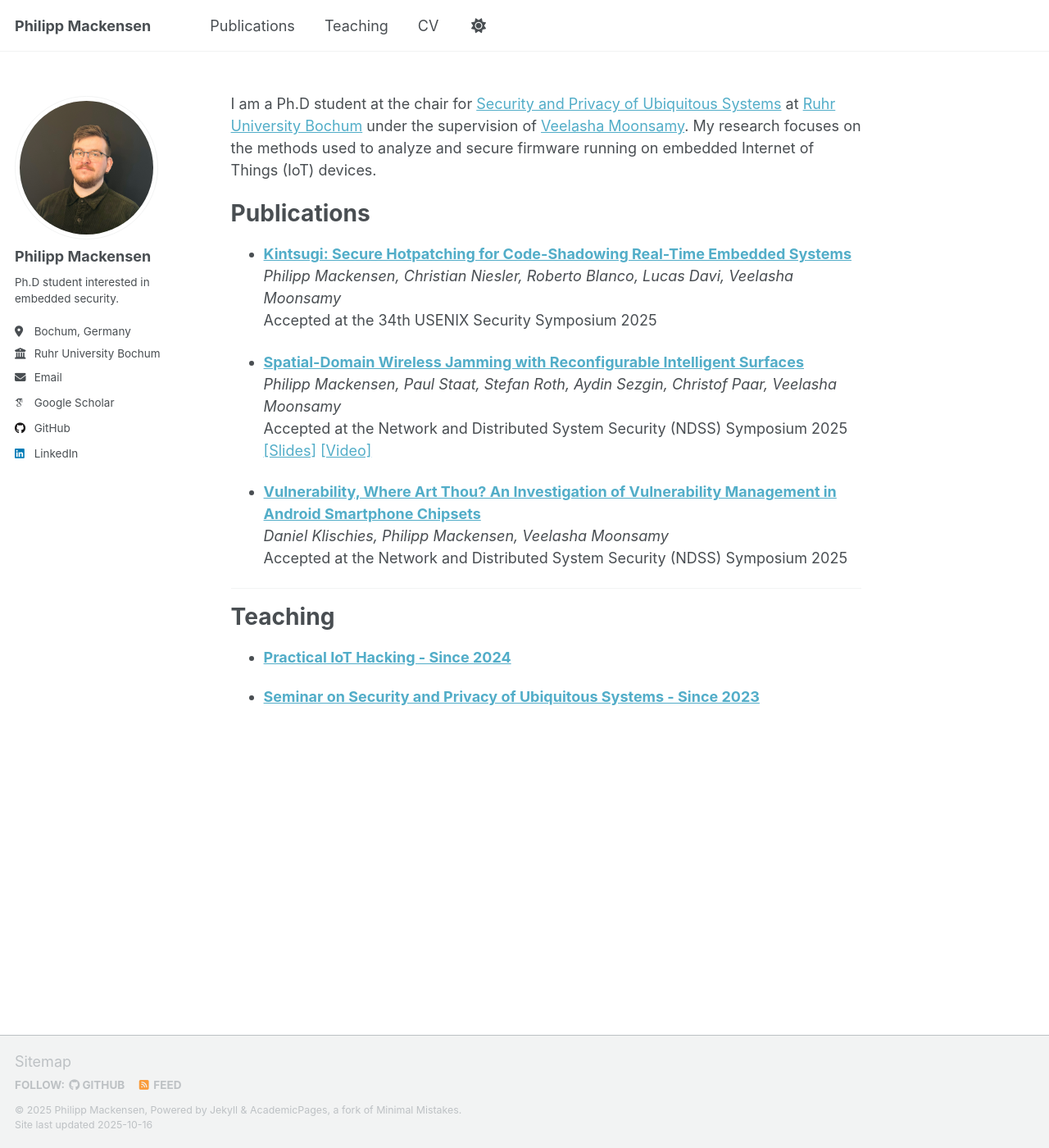
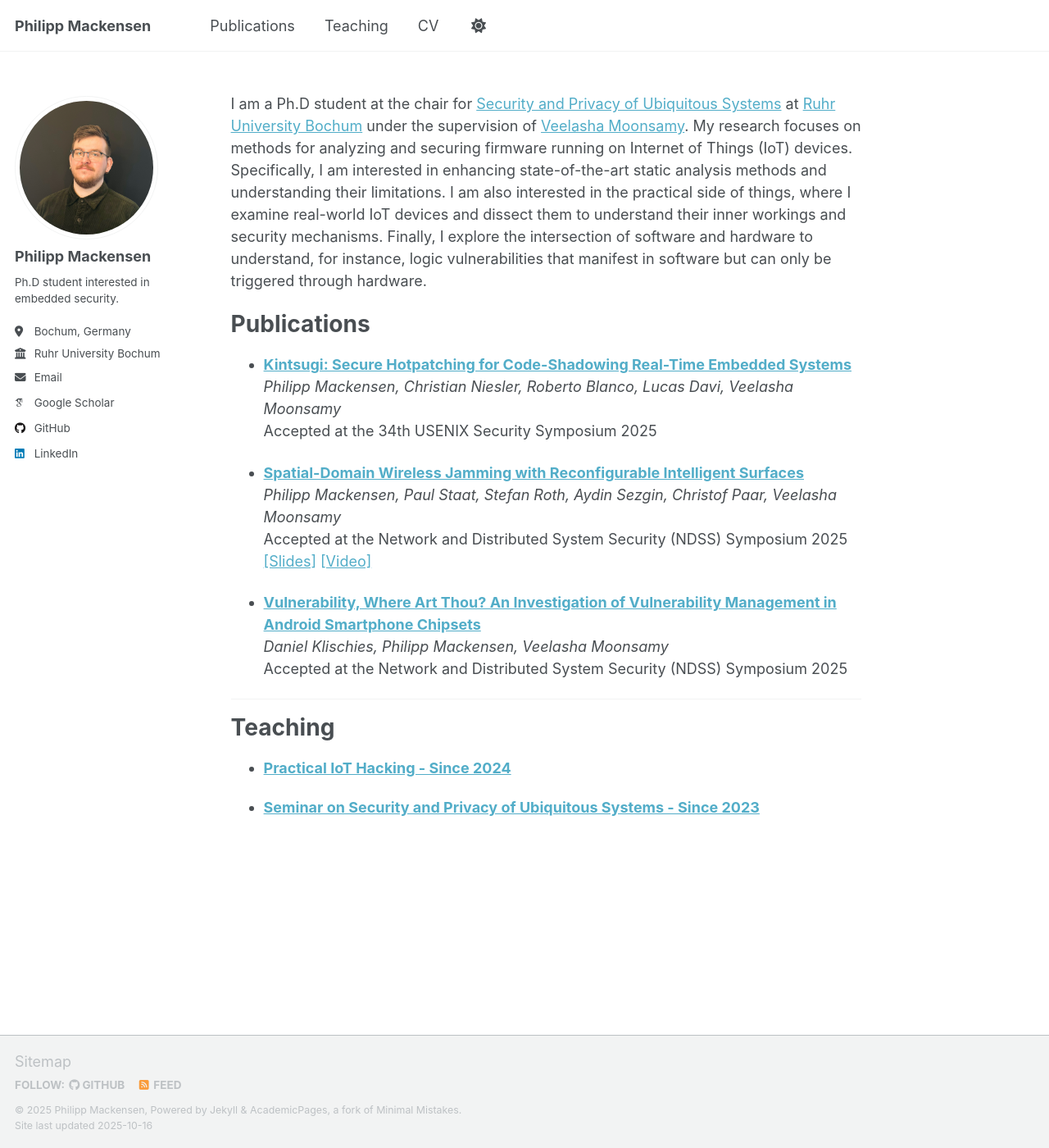
Before and after one commit to pmackensen/pmackensen.github.io, a Jekyll site: the page built from _pages/about.md, in a window 1280 px wide and 1400 px high. Shown: the whole window at 82% size. Built offline with Jekyll 4.4.1, drawn with Linux system fonts in a browser that asks for light colours; some web fonts are replaced; a script that is not in the unit is left out.

Commit message:
update about

```diff
--- a/_pages/about.md
+++ b/_pages/about.md
@@ -7,7 +7,7 @@ redirect_from:
   - /about.html
 ---
 
-I am a Ph.D student at the chair for [Security and Privacy of Ubiquitous Systems](https://informatik.rub.de/ubisys/) at [Ruhr University Bochum](https://www.ruhr-uni-bochum.de/en) under the supervision of [Veelasha Moonsamy](https://veelasha.org/). My research focuses on the methods used to analyze and secure  firmware running on embedded Internet of Things (IoT) devices.
+I am a Ph.D student at the chair for [Security and Privacy of Ubiquitous Systems](https://informatik.rub.de/ubisys/) at [Ruhr University Bochum](https://www.ruhr-uni-bochum.de/en) under the supervision of [Veelasha Moonsamy](https://veelasha.org/). My research focuses on methods for analyzing and securing firmware running on Internet of Things (IoT) devices. Specifically, I am interested in enhancing state-of-the-art static analysis methods and understanding their limitations. I am also interested in the practical side of things, where I examine real-world IoT devices and dissect them to understand their inner workings and security mechanisms. Finally, I explore the intersection of software and hardware to understand, for instance, logic vulnerabilities that manifest in software but can only be triggered through hardware.
 
 # Publications
 
```
